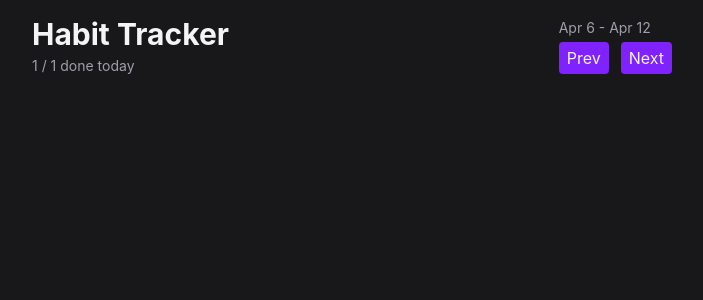
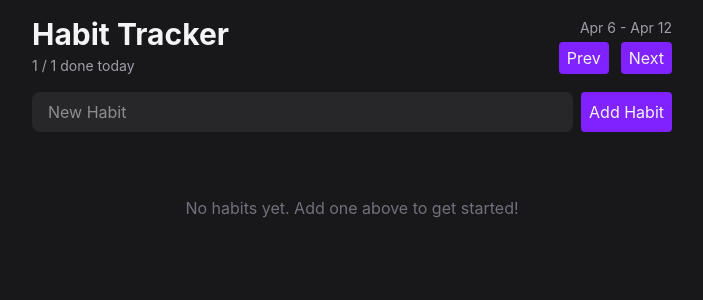
Before and after one commit to gnub33/react-habit_tracker, a React (Vite) app: page / in a window 1280 px wide. Shown: the top 300 px of the page, without its empty margins (288-991 px from the left). Built offline with nearby package versions, Linux system fonts and the light colour scheme.

Commit message:
form placeholder

```diff
--- a/src/App.tsx
+++ b/src/App.tsx
@@ -1,26 +1,12 @@
-import Button from "./components/Button";
+import { HabitForm } from "./components/HabitForm";
+import { HabitList } from "./components/HabitList";
+import { Header } from "./components/Header";
 export default function App() {
   return (
     <div className="max-w-2xl mx-auto p-4 flex flex-col gap-4">
-    <Header></Header>
+    <Header />
+    <HabitForm />
+    <HabitList />
   </div>
   )
 }
-
-
-function Header() {
-  // centers objects, pushes them away from another
-  return <header className="flex items-center justify-between">
-    <div className="flex flex-col gap-1">
-      <h1 className="text-3xl font-bold">Habit Tracker</h1>
-      <span className="text-zinc-400 text-sm">1 / 1 done today</span>
-    </div>
-    <div className="flex flex-col gap-1">
-      <span className="text-zinc-400 text-sm">Apr 6 - Apr 12</span>
-      <div className="flex items-center gap-3">
-        <Button>Prev</Button>
-        <Button>Next</Button>
-      </div>
-    </div>
-  </header>
-}
--- a/src/components/Button.tsx
+++ b/src/components/Button.tsx
@@ -6,7 +6,7 @@
 
 export default function Button({ children }: ButtonProps) {
     return (
-        <button className="bg-violet-600 hover:bg-violet-500 transition-colors rounded px-2 py-1 disabled:opacity=-30 disabled:cursor-not-allowed">{children}</button>
+        <button className="bg-violet-600 hover:bg-violet-500 transition-colors rounded px-2 py-1 disabled:opacity-30 disabled:cursor-not-allowed">{children}</button>
     )
 }
 
--- /dev/null
+++ b/src/components/HabitForm.tsx
@@ -0,0 +1,8 @@
+import Button from "./Button";
+
+export function HabitForm() {
+    return <form className="flex gap-2">
+        <input className="flex-1 rounded-lg bg-zinc-800 px-4 py-2 outline-none focus-visible:ring-2 focus-visible:ring-violet-500" placeholder="New Habit"/>
+        <Button>Add Habit</Button>
+    </form>
+}
--- /dev/null
+++ b/src/components/HabitList.tsx
@@ -0,0 +1,11 @@
+export function HabitList() {
+    const habits = []
+
+    if (habits.length === 0 ) {
+        return (<p className="text-center text-zinc-500 py-12">No habits yet. Add one above to get started!</p>)
+    }
+
+    return <h1>Full</h1>
+
+
+}
--- /dev/null
+++ b/src/components/Header.tsx
@@ -0,0 +1,18 @@
+import Button from "./Button";
+
+export function Header() {
+  // centers objects, pushes them away from another
+  return <header className="flex items-center justify-between">
+    <div className="flex flex-col gap-1">
+      <h1 className="text-3xl font-bold">Habit Tracker</h1>
+      <span className="text-zinc-400 text-sm">1 / 1 done today</span>
+    </div>
+    <div className="flex flex-col gap-1 items-end">
+      <span className="text-zinc-400 text-sm">Apr 6 - Apr 12</span>
+      <div className="flex items-center gap-3">
+        <Button>Prev</Button>
+        <Button>Next</Button>
+      </div>
+    </div>
+  </header>
+}
```
